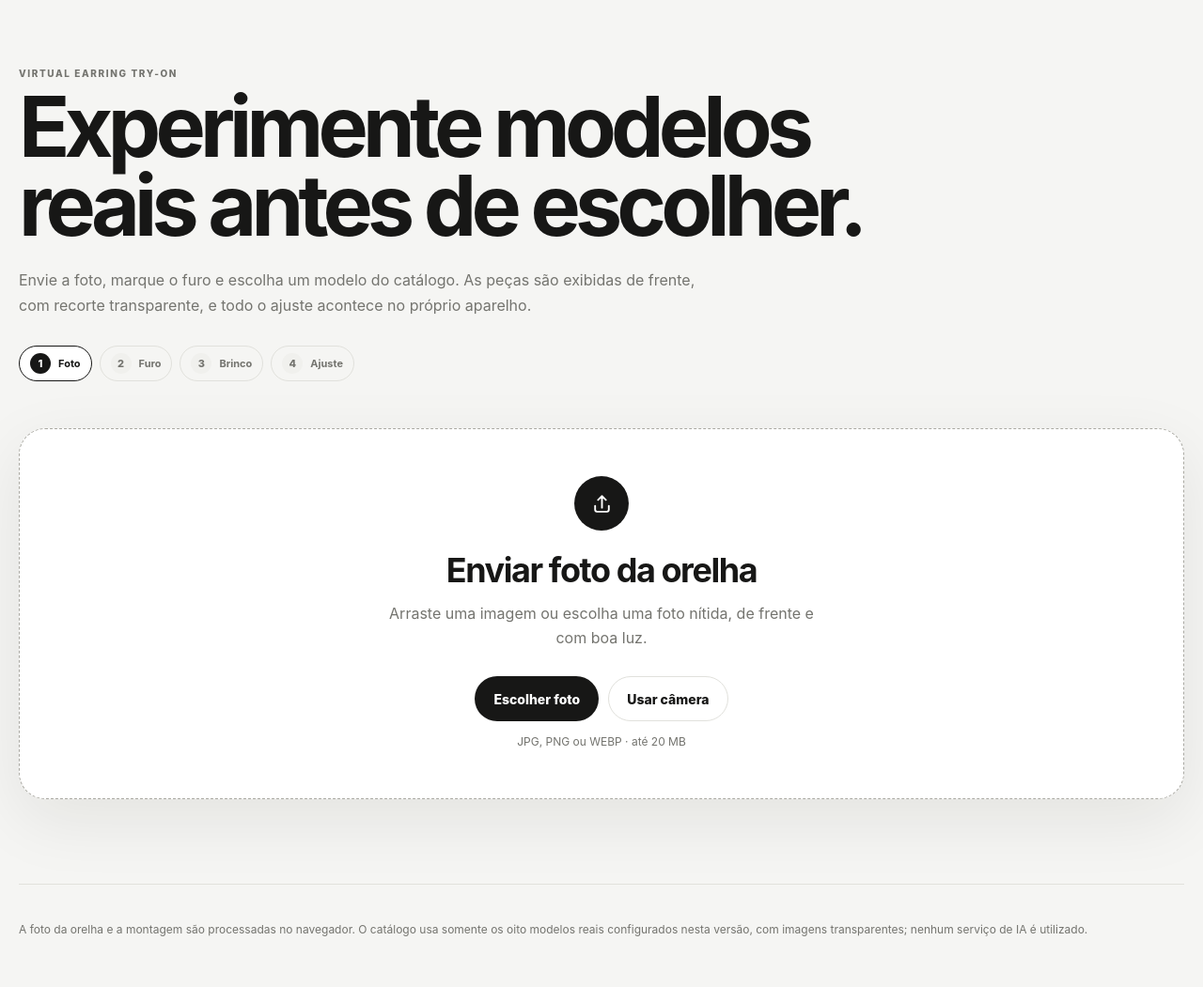
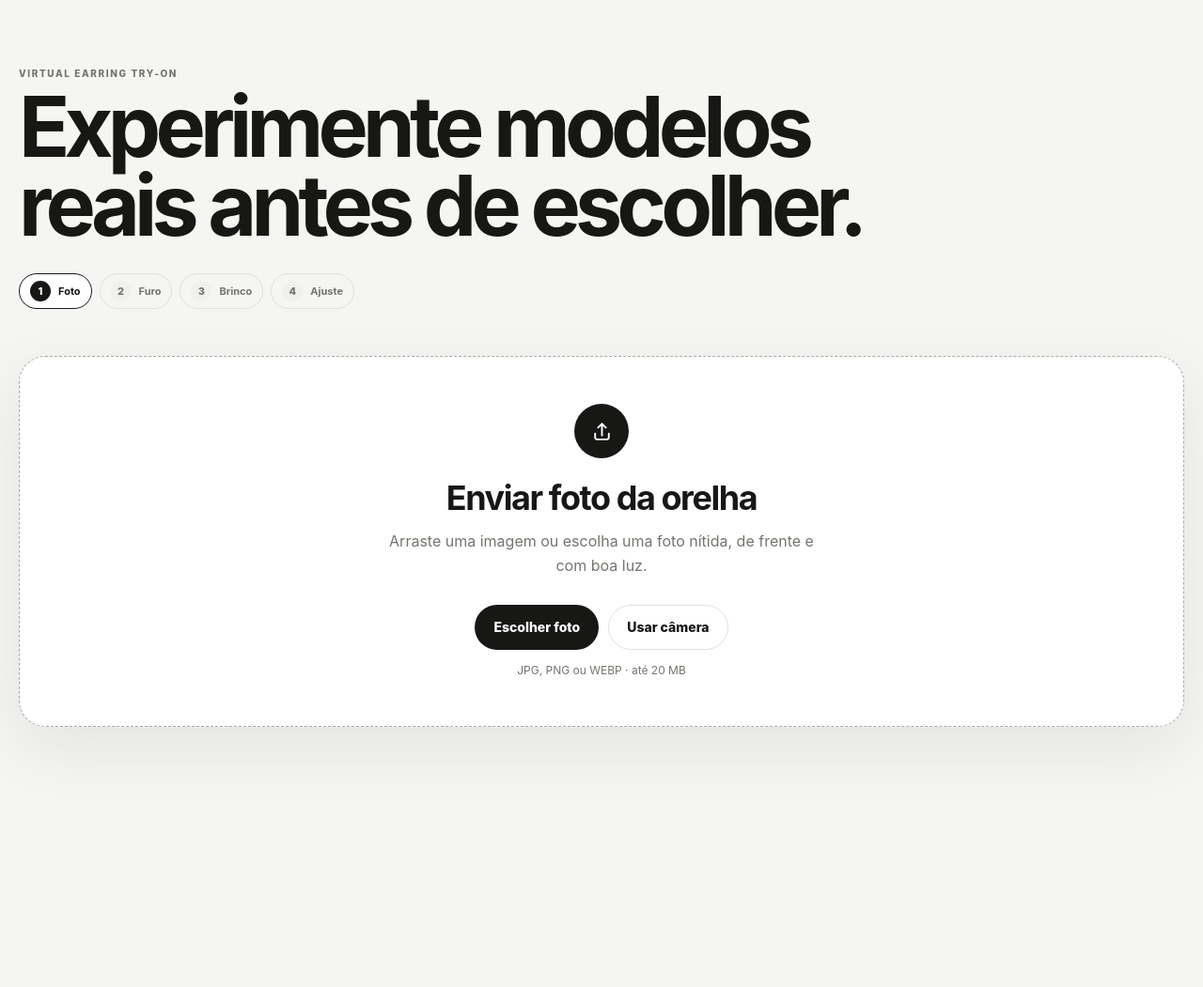
Before and after one commit to bralisz/brinco, a website: page index.html in a window 1280 px wide. Shown: the whole page at 94% size. After the commit the page ends 864 px from the top, so only its background shows below. Drawn offline with Linux system fonts and the light colour scheme.

Commit message:
Add files via upload

```diff
--- a/index.html
+++ b/index.html
@@ -16,7 +16,6 @@
     <section class="hero" aria-labelledby="page-title">
       <p class="eyebrow">VIRTUAL EARRING TRY-ON</p>
       <h1 id="page-title">Experimente modelos reais antes de escolher.</h1>
-      <p class="hero-copy">Envie a foto, marque o furo e escolha um modelo do catálogo. As peças são exibidas de frente, com recorte transparente, e todo o ajuste acontece no próprio aparelho.</p>
       <ol class="steps" aria-label="Etapas">
         <li class="step is-active" data-step="1"><span>1</span><strong>Foto</strong></li>
         <li class="step" data-step="2"><span>2</span><strong>Furo</strong></li>
@@ -126,7 +125,6 @@
   </dialog>
 
   <div id="toast" class="toast" role="status" aria-live="polite"></div>
-  <footer><p>A foto da orelha e a montagem são processadas no navegador. O catálogo usa somente os oito modelos reais configurados nesta versão, com imagens transparentes; nenhum serviço de IA é utilizado.</p></footer>
   <script src="app.js" defer></script>
 </body>
 </html>
```
